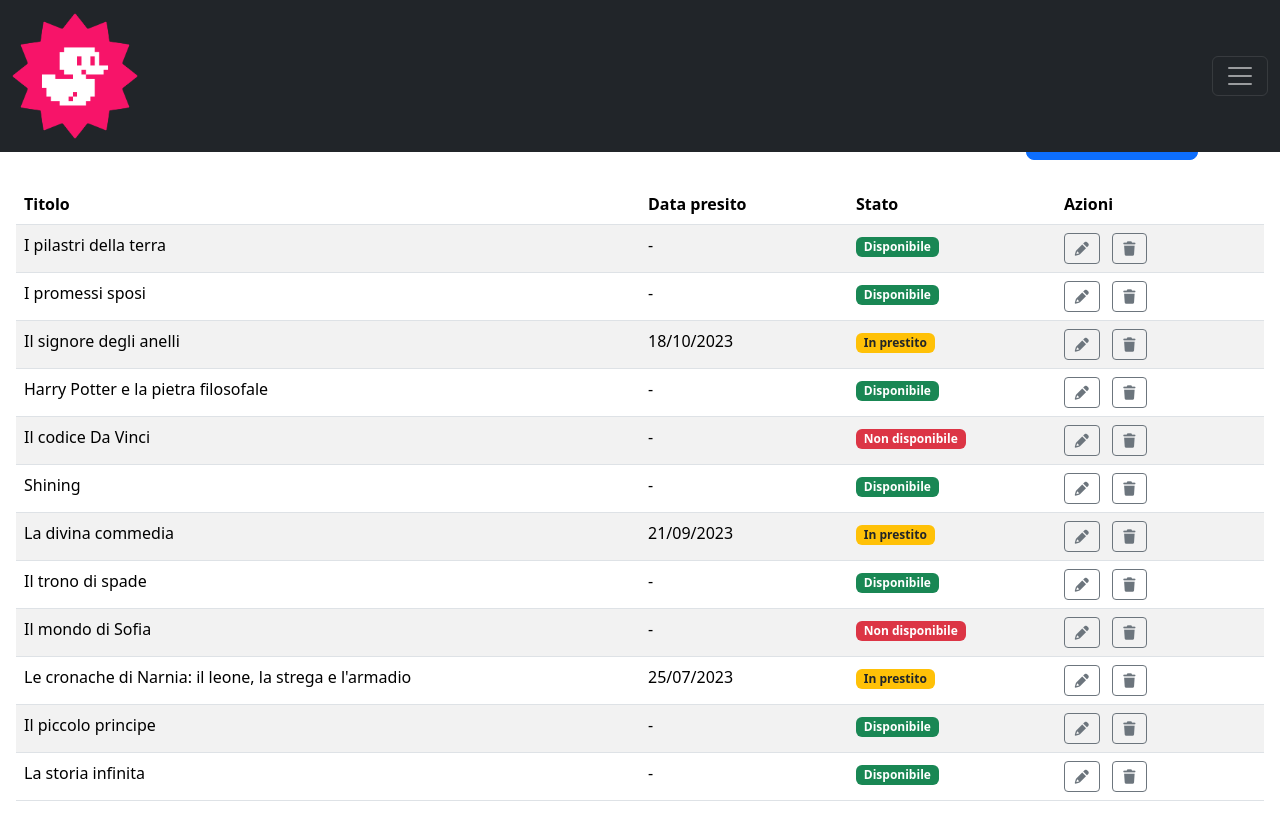
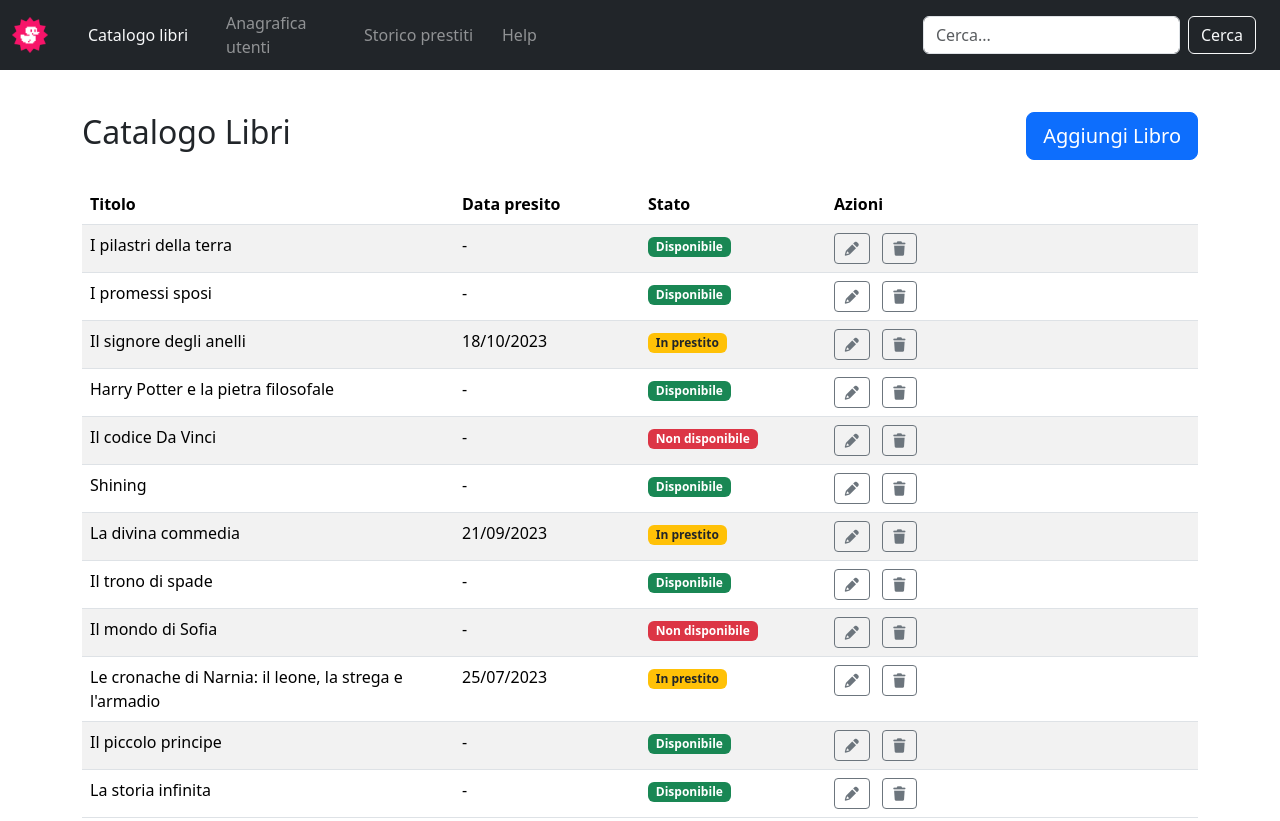
Before and after one commit to SerenaMichetti/html-css-bootstrap-dashboard, a plain HTML site: page index.html in a window 1280 px wide. Shown: the top 821 px of the page. Drawn offline with nearby package versions, Linux system fonts and the light colour scheme.

Commit message:
modificata la navbar in desktop responsive

```diff
--- a/index.html
+++ b/index.html
@@ -10,77 +10,85 @@
         integrity="sha512-2SwdPD6INVrV/lHTZbO2nodKhrnDdJK9/kg2XD1r9uGqPo1cUbujc+IYdlYdEErWNu69gVcYgdxlmVmzTWnetw=="
         crossorigin="anonymous" referrerpolicy="no-referrer" />
     <link rel="stylesheet" href="style.css">
+    <script defer src="https://cdn.jsdelivr.net/npm/bootstrap@5.3.8/dist/js/bootstrap.bundle.min.js"></script>
 </head>
 
 <body>
     <header>
+        <!-- Navbar -->
         <nav class="navbar navbar-dark bg-dark fixed-top">
             <div class="container-fluid">
+                <!-- Immagine -->
+                 <div class="row align-items-center col-6">
                      <img class="navbar-brand duck" src="./img/duck.png " alt="duck-logo">
-                <button class="navbar-toggler" type="button" data-bs-toggle="offcanvas"
-                    data-bs-target="#offcanvasDarkNavbar" aria-controls="offcanvasDarkNavbar"
+                     <div class="text-light col d-none d-sm-none d-md-none d-lg-block ">Catalogo libri</div>
+                     <div class="text-white-50 col d-none d-sm-none d-md-none d-lg-block">Anagrafica utenti</div>
+                     <div class="text-white-50 col d-none d-sm-none d-md-none d-lg-block">Storico prestiti</div>
+                     <div class="text-white-50 col d-none d-sm-none d-md-none d-lg-block">Help</div>
+                    </div>
+                <!-- Ricerca -->
+                <nav class="navbar bg-body-black d-none d-sm-none d-md-none d-lg-block">
+                    <div class="container-fluid">
+                        <form class="d-flex" role="search">
+                            <input class="form-control me-2" type="search" placeholder="Cerca..." aria-label="Cerca" />
+                            <button class="btn btn-outline-light" type="submit">Cerca</button>
+                        </form>
+                    </div>
+                </nav>
+                <!-- Burger Icon -->
+                <button class="navbar-toggler d-lg-none" type="button" data-bs-toggle="collapse"
+                    data-bs-target="#navbarNavDropdown" aria-controls="navbarNavDropdown" aria-expanded="false"
                     aria-label="Toggle navigation">
                     <span class="navbar-toggler-icon"></span>
                 </button>
-                <div class="offcanvas offcanvas-end text-bg-dark" tabindex="-1" id="offcanvasDarkNavbar"
-                    aria-labelledby="offcanvasDarkNavbarLabel">
-                    <div class="offcanvas-header">
-                        <h5 class="offcanvas-title" id="offcanvasDarkNavbarLabel">Dark offcanvas</h5>
-                        <button type="button" class="btn-close btn-close-white" data-bs-dismiss="offcanvas"
-                            aria-label="Close"></button>
-                    </div>
-                    <div class="offcanvas-body">
-                        <ul class="navbar-nav justify-content-end flex-grow-1 pe-3">
+                <!-- Menu a scomparsa -->
+                <div class="collapse navbar-collapse" id="navbarNavDropdown">
+                    <ul class="navbar-nav">
                         <li class="nav-item">
                             <a class="nav-link active" aria-current="page" href="#">Home</a>
                         </li>
                         <li class="nav-item">
-                                <a class="nav-link" href="#">Link</a>
+                            <a class="nav-link" href="#">Features</a>
+                        </li>
+                        <li class="nav-item">
+                            <a class="nav-link" href="#">Pricing</a>
                         </li>
                         <li class="nav-item dropdown">
                             <a class="nav-link dropdown-toggle" href="#" role="button" data-bs-toggle="dropdown"
                                 aria-expanded="false">
-                                    Dropdown
+                                Dropdown link
                             </a>
-                                <ul class="dropdown-menu dropdown-menu-dark">
+                            <ul class="dropdown-menu">
                                 <li><a class="dropdown-item" href="#">Action</a></li>
                                 <li><a class="dropdown-item" href="#">Another action</a></li>
-                                    <li>
-                                        <hr class="dropdown-divider">
-                                    </li>
                                 <li><a class="dropdown-item" href="#">Something else here</a></li>
                             </ul>
                         </li>
                     </ul>
-                        <form class="d-flex mt-3" role="search">
-                            <input class="form-control me-2" type="search" placeholder="Search" aria-label="Search" />
-                            <button class="btn btn-success" type="submit">Search</button>
-                        </form>
-                    </div>
                 </div>
             </div>
         </nav>
     </header>
 
-    <main>
+    <main class="container">
         <!--TITOLO E BOTTONE -->
-        <div class="d-flex container justify-content-between">
+        <div class="d-flex  justify-content-between">
             <div class="align-content-center">
                 <h2>Catalogo Libri</h2>
             </div>
-            <button type="button" class="btn btn-primary btn-lg">Aggiungi Libro</button>
+            <button type="button" class="btn btn-primary btn-lg ">Aggiungi Libro</button>
         </div>
 
         <!-- Tabella -->
-        <div class="mx-3 my-4">
+        <div class=" my-4">
             <table class="table table-striped">
                 <!-- Header -->
                 <thead>
                     <tr>
-                        <th scope="col" class="col-6">Titolo</th>
-                        <th scope="col" class="d-none d-sm-table-cell col-md-2">Data presito</th>
+                        <th scope="col" class="col-6 col-md-4">Titolo</th>
+                        <th scope="col" class="d-none d-md-table-cell col-md-2">Data presito</th>
                         <th scope="col" class="col-3 col-md-2">Stato</th>
-                        <th scope="col" class="col-3 col-md-2">Azioni</th>
+                        <th scope="col" class="col-3 col-md-4">Azioni</th>
                     </tr>
                 </thead>
                 <!-- corpo tabella -->
@@ -88,7 +96,7 @@
                     <!-- Riga 1 -->
                     <tr>
                         <td>I pilastri della terra</td>
-                        <td class="d-none d-sm-table-cell">-</td>
+                        <td class="d-none d-md-table-cell">-</td>
                         <td>
                             <span class="badge bg-success">Disponibile</span>
                         </td>
@@ -105,7 +113,7 @@
                     <!-- Riga 2 -->
                     <tr>
                         <td>I promessi sposi</td>
-                        <td class="d-none d-sm-table-cell">-</td>
+                        <td class="d-none d-md-table-cell">-</td>
                         <td>
                             <span class="badge bg-success">Disponibile</span>
                         </td>
@@ -121,7 +129,7 @@
                     <!-- Riga 3 -->
                     <tr>
                         <td>Il signore degli anelli</td>
-                        <td class="d-none d-sm-table-cell">18/10/2023</td>
+                        <td class="d-none d-md-table-cell">18/10/2023</td>
                         <td>
                             <span class="badge bg-warning text-dark">In prestito</span>
                         </td>
@@ -137,7 +145,7 @@
                     <!-- Riga 4-->
                     <tr>
                         <td>Harry Potter e la pietra filosofale</td>
-                        <td class="d-none d-sm-table-cell">-</td>
+                        <td class="d-none d-md-table-cell">-</td>
                         <td>
                             <span class="badge bg-success">Disponibile</span>
                         </td>
@@ -153,7 +161,7 @@
                     <!-- Riga 5-->
                     <tr>
                         <td>Il codice Da Vinci</td>
-                        <td class="d-none d-sm-table-cell">-</td>
+                        <td class="d-none d-md-table-cell">-</td>
                         <td>
                             <span class="badge bg-danger">Non disponibile</span>
                         </td>
@@ -169,7 +177,7 @@
                     <!-- Riga 6 -->
                     <tr>
                         <td>Shining</td>
-                        <td class="d-none d-sm-table-cell">-</td>
+                        <td class="d-none d-md-table-cell">-</td>
                         <td>
                             <span class="badge bg-success">Disponibile</span>
                         </td>
@@ -185,7 +193,7 @@
                     <!-- Riga 7 -->
                     <tr>
                         <td>La divina commedia</td>
-                        <td class="d-none d-sm-table-cell">21/09/2023</td>
+                        <td class="d-none d-md-table-cell">21/09/2023</td>
                         <td>
                             <span class="badge bg-warning text-dark">In prestito</span>
                         </td>
@@ -201,7 +209,7 @@
                     <!-- Riga 7 -->
                     <tr>
                         <td>Il trono di spade</td>
-                        <td class="d-none d-sm-table-cell">-</td>
+                        <td class="d-none d-md-table-cell">-</td>
                         <td>
                             <span class="badge bg-success">Disponibile</span>
                         </td>
@@ -217,7 +225,7 @@
                     <!-- Riga 8 -->
                     <tr>
                         <td>Il mondo di Sofia</td>
-                        <td class="d-none d-sm-table-cell">-</td>
+                        <td class="d-none d-md-table-cell">-</td>
                         <td>
                             <span class="badge bg-danger">Non disponibile</span>
                         </td>
@@ -233,7 +241,7 @@
                     <!-- Riga 9 -->
                     <tr>
                         <td>Le cronache di Narnia: il leone, la strega e l'armadio</td>
-                        <td class="d-none d-sm-table-cell">25/07/2023</td>
+                        <td class="d-none d-md-table-cell">25/07/2023</td>
                         <td>
                             <span class="badge bg-warning text-dark">In prestito</span>
                         </td>
@@ -249,7 +257,7 @@
                     <!-- Riga 10 -->
                     <tr>
                         <td>Il piccolo principe</td>
-                        <td class="d-none d-sm-table-cell">-</td>
+                        <td class="d-none d-md-table-cell">-</td>
                         <td>
                             <span class="badge bg-success">Disponibile</span>
                         </td>
@@ -265,7 +273,7 @@
                     <!-- Riga 11 -->
                     <tr>
                         <td>La storia infinita</td>
-                        <td class="d-none d-sm-table-cell">-</td>
+                        <td class="d-none d-md-table-cell">-</td>
                         <td>
                             <span class="badge bg-success">Disponibile</span>
                         </td>
--- a/style.css
+++ b/style.css
@@ -1,5 +1,5 @@
 .duck{
-    width: 10%;
+    width: 3em;
 }
 main{
     padding-top: 7em;
```
Lines whose indentation alone changed are shown as unchanged.
